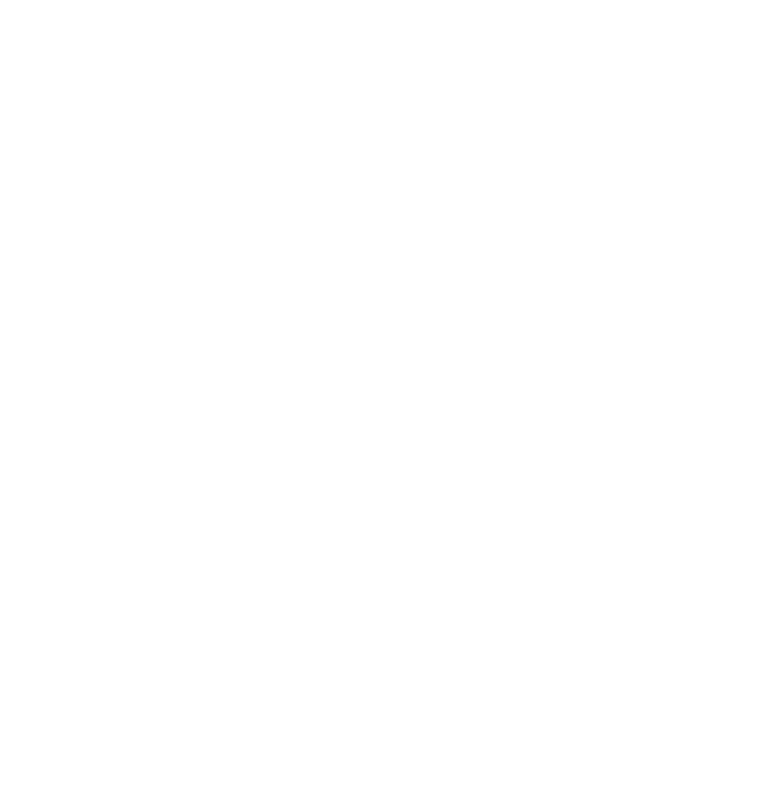
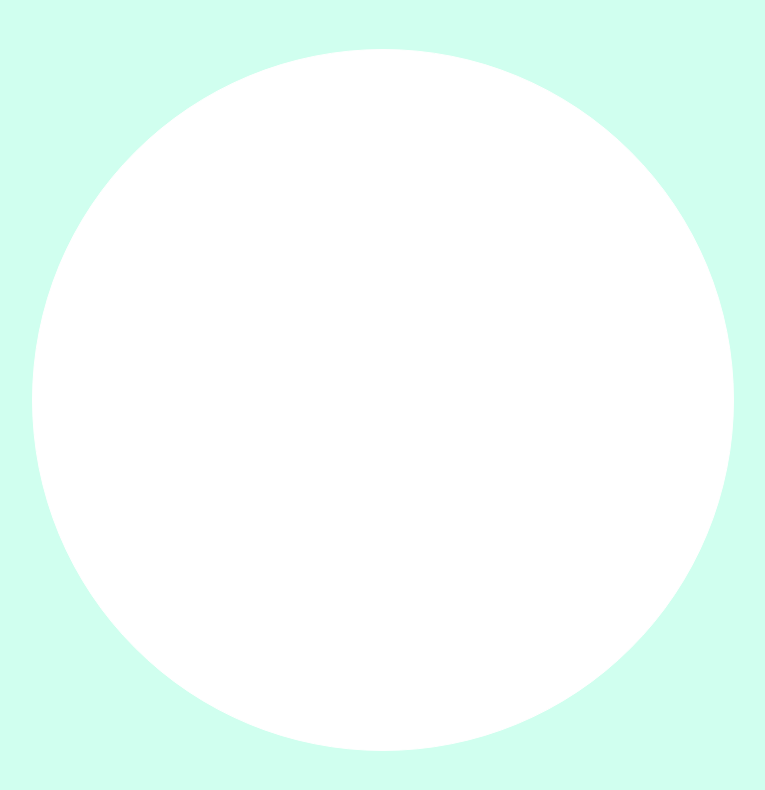
Before and after one commit to renatomak/eduzz-project-01-genius, a plain HTML site: page index.html in a window 1280 px wide. Shown: the whole page, without its empty margins (257-1022 px from the left). Drawn offline with nearby package versions, Linux system fonts and the light colour scheme; files that its build step writes are made by us from their sources.

Commit message:
style div main-game and genius

```diff
--- a/sass/_variable.sass
+++ b/sass/_variable.sass
@@ -0,0 +1,6 @@
+$blue: blue
+$red: red
+$green: green
+$yellow: yellow
+$secondary-color: rgb(208, 255, 239)
+$white: white
--- a/sass/style.sass
+++ b/sass/style.sass
@@ -1 +1,25 @@
 @use 'variable'
+@use 'reset'
+
+body
+    margin: 0
+    padding: 0
+    box-sizing: border-box
+    background-color: variable.$secondary-color
+
+.main-game
+    height: 100vh
+    width: 100vw
+    display: flex
+    justify-content: center
+    align-items: center
+
+.genius
+    display: grid
+    grid-template-areas: 'green red blue yellow'
+    grid-gap: 10px
+    border: 1px solid variable.$white
+    background-color: variable.$white
+    border-radius: 100%
+    width: 700px
+    height: 700px
```
Also changed, not shown: css/style.css (added), sass/_reset.sass (added), 1 other file.
